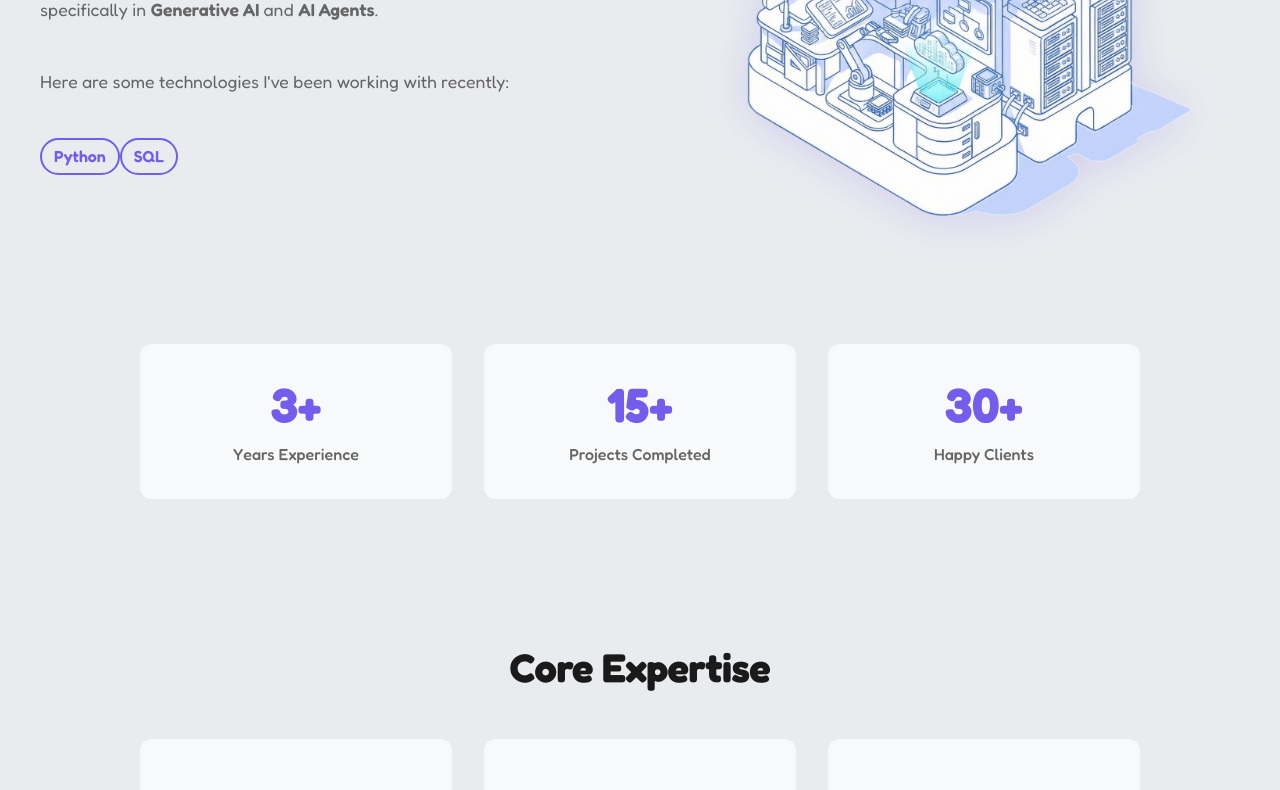
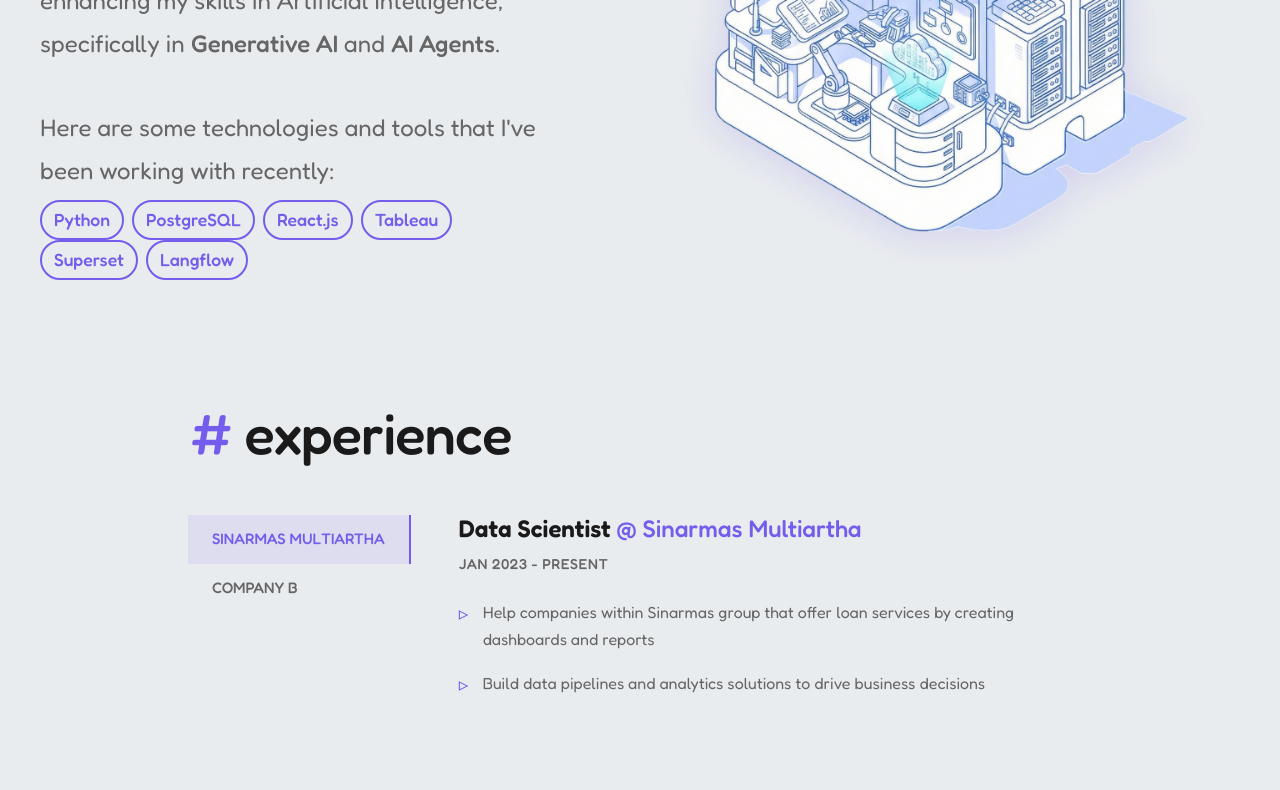
Before and after one commit to necromet/web-portfolio, a React (Vite) app: page / in a window 1280 px wide. Shown: the part 1160-1950 px from the top of the page. Built offline with nearby package versions, Linux system fonts and the light colour scheme; a web font is replaced by a local one.

Commit message:
Added experience section, haven't added experiences

```diff
--- a/src/components/MediaNavigation.css
+++ b/src/components/MediaNavigation.css
@@ -2,6 +2,7 @@
   display: flex;
   align-items: center;
   gap: 0.5rem;
+  margin-left: auto;
 }
 
 .media-navigation {
--- a/src/components/MediaNavigation.jsx
+++ b/src/components/MediaNavigation.jsx
@@ -34,6 +34,19 @@
           </svg>
         </span>
       </a>
+
+      <a
+        href="mailto:edwardrenaldi219@gmail.com"
+        className="media-navigation media-link"
+        aria-label="Send email"
+        title="Send Email"
+      >
+        <span className="media-icon">
+          <svg viewBox="0 0 24 24" width="20" height="20" fill="currentColor">
+            <path d="M20 4H4c-1.1 0-1.99.9-1.99 2L2 18c0 1.1.9 2 2 2h16c1.1 0 2-.9 2-2V6c0-1.1-.9-2-2-2zm0 4l-8 5-8-5V6l8 5 8-5v2z"></path>
+          </svg>
+        </span>
+      </a>
     </div>
   );
 }
--- a/src/components/Navigation.css
+++ b/src/components/Navigation.css
@@ -16,8 +16,9 @@
   margin: 0 auto;
   padding: 0.5rem;
   display: flex;
-  justify-content: space-between;
+  justify-content: flex-start;
   align-items: center;
+  gap: 2rem;
 }
 
 .nav-logo {
--- a/src/components/Navigation.jsx
+++ b/src/components/Navigation.jsx
@@ -15,7 +15,7 @@
     <nav className="navigation">
       <div className="nav-container">
         <Link to="/" className="nav-logo">
-          ER Portfolio
+          Edward R
         </Link>
 
         <div className="nav-right">
@@ -53,9 +53,9 @@
               </Link>
             </li>
           </ul>
-          <MediaNavigator />
-          <ThemeToggle />
         </div>
+        <MediaNavigator />
+        <ThemeToggle />
       </div>
     </nav>
   );
--- a/src/components/TechTag.css
+++ b/src/components/TechTag.css
@@ -1,5 +1,6 @@
 /* Technology Tag Styles */
 .tech-tag {
+  margin-right: 0.5rem;
   display: inline-flex;
   align-items: center;
   gap: 0.4rem;
@@ -9,7 +10,8 @@
   border: 2px solid var(--primary-color);
   border-radius: 20px;
   transition: all 0.2s ease;
-  font-weight: 600;
+  font-size: 1.1rem;
+  font-weight: 500;
 }
 
 .tech-icon {
--- a/src/index.css
+++ b/src/index.css
@@ -38,7 +38,7 @@
 
 /* Dark Mode Colors */
 [data-theme='dark'] {
-  --primary-color: #695bff;
+  --primary-color: #948aff;
   --primary-dark: #6246ea;
   --text-primary: #e9ecef;
   --text-secondary: #adb5bd;
--- a/src/pages/Home.css
+++ b/src/pages/Home.css
@@ -25,7 +25,7 @@
 }
 
 .hero-image {
-  flex: 0 0 600px;
+  flex: 0 0 40rem;
   animation: fadeInLeft 0.8s ease-out;
 }
 
@@ -60,7 +60,7 @@
 }
 
 .hero-description {
-  font-size: 1.1rem;
+  font-size: 1.5rem;
   color: var(--text-secondary);
   line-height: 1.8;
   margin-bottom: 2.5rem;
@@ -69,15 +69,25 @@
   margin-right: auto;
 }
 
+.hero-description-wo-margin {
+  font-size: 1.5rem;
+  color: var(--text-secondary);
+  line-height: 1.8;
+  margin-bottom: 0.5rem;
+  max-width: 600px;
+  margin-left: auto;
+  margin-right: auto;
+}
+
 .hero-description-bold {
-  font-size: 1.1rem;
+  font-size: 1.5rem;
   color: var(--text-secondary);
   line-height: 1.8;
   margin-bottom: 2.5rem;
-  max-width: 600px;
+  max-width: 6600px;
   margin-left: auto;
   margin-right: auto;
-  font-weight:600;
+  font-weight:500;
 }
 
 .hero-cta {
@@ -131,6 +141,105 @@
   padding-left: 4rem 2rem;
   padding-right: 4rem 2rem;
   /* background: var(--bg-tertiary); */
+}
+
+/* Experience Section */
+.experience {
+  min-height: calc(100vh - 80px);
+  display: flex;
+  align-items: top;
+  justify-content: center;
+  padding: 120px 2rem 4rem;
+}
+
+.experience-wrapper {
+  max-width: 900px;
+  width: 100%;
+}
+
+.experience-container {
+  display: flex;
+  gap: 3rem;
+  margin-top: 3rem;
+}
+
+.company-list {
+  list-style: none;
+  padding: 0;
+  margin: 0;
+  /* border-left: 2px solid var(--text-secondary); */
+  min-width: 180px;
+}
+
+.company-list li {
+  padding: 0.75rem 1.5rem;
+  cursor: pointer;
+  color: var(--text-secondary);
+  font-size: 0.95rem;
+  font-weight: 500;
+  transition: all 0.3s ease;
+  border-right: 2px solid transparent;
+  margin-left: -2px;
+  white-space: nowrap;
+}
+
+.company-list li:hover {
+  background: rgba(116, 92, 236, 0.05);
+  color: var(--primary-color);
+}
+
+.company-list li.active {
+  color: var(--primary-color);
+  background: rgba(116, 92, 236, 0.1);
+  border-right: 2px solid var(--primary-color);
+}
+
+.experience-content {
+  flex: 1;
+}
+
+.exp-role {
+  font-size: 1.5rem;
+  font-weight: 600;
+  color: var(--text-primary);
+  margin-bottom: 0.5rem;
+}
+
+.exp-company {
+  color: var(--primary-color);
+  font-weight: 500;
+}
+
+.exp-date {
+  font-size: 0.9rem;
+  color: var(--text-secondary);
+  margin-bottom: 1.5rem;
+  font-weight: 500;
+  letter-spacing: 0.5px;
+}
+
+.exp-points {
+  list-style: none;
+  padding: 0;
+  margin: 0;
+}
+
+.exp-points li {
+  position: relative;
+  padding-left: 1.5rem;
+  margin-bottom: 1rem;
+  color: var(--text-secondary);
+  line-height: 1.7;
+  font-size: 1rem;
+}
+
+.exp-points li::before {
+  content: '▹';
+  position: absolute;
+  left: 0;
+  color: var(--primary-color);
+  font-size: 1.2rem;
+  line-height: 1.5;
 }
 
 /* Buttons */
@@ -318,6 +427,32 @@
   .stat-number {
     font-size: 2.5rem;
   }
+
+  .experience-container {
+    flex-direction: column;
+    gap: 2rem;
+  }
+
+  .company-list {
+    display: flex;
+    overflow-x: auto;
+    border-left: none;
+    border-bottom: 2px solid var(--text-secondary);
+    min-width: auto;
+  }
+
+  .company-list li {
+    border-left: none;
+    border-bottom: 2px solid transparent;
+    margin-left: 0;
+    margin-bottom: -2px;
+    padding: 0.75rem 1rem;
+  }
+
+  .company-list li.active {
+    border-left: none;
+    border-bottom: 2px solid var(--primary-color);
+  }
 }
 
 @media (max-width: 480px) {
--- a/src/pages/Home.jsx
+++ b/src/pages/Home.jsx
@@ -1,3 +1,4 @@
+import { useState } from 'react';
 import { Link } from 'react-router-dom';
 import TechTag from '../components/TechTag';
 import './Home.css';
@@ -7,6 +8,28 @@
  * Hero section with professional introduction and call-to-action
  */
 function Home() {
+  const [activeCompany, setActiveCompany] = useState('Sinarmas Multiartha');
+
+  const experiences = {
+    'Sinarmas Multiartha': {
+      role: 'Data Scientist',
+      company: 'Sinarmas Multiartha',
+      date: 'JAN 2023 - PRESENT',
+      points: [
+        'Help companies within Sinarmas group that offer loan services by creating dashboards and reports',
+        'Build data pipelines and analytics solutions to drive business decisions'
+      ]
+    },
+    'Company B': {
+      role: 'Previous Role',
+      company: 'Company B',
+      date: '2021 - 2022',
+      points: ['Add your previous experience here']
+    }
+  };
+
+  const currentExp = experiences[activeCompany];
+
   return (
     <div className="home">
       <section id="intro" className="hero">
@@ -32,24 +55,65 @@
 
       <section id="about" className="about">
         <div className="hero-container">
-
           <div className="hero-content">
             <h1 className="hero-title" align="left">
               <span className="highlight">#</span> about me
             </h1>
             <p className="hero-description" align="left">
-              I am currently a <span className="hero-description-bold">Data Scientist</span> at <span className="highlight" style={{ fontWeight: 600 }}>Sinarmas Multiartha</span>, where I help companies within Sinarmas group that offer loan services by creating dashboards and reports. Outside of work, I enjoy exploring new technologies and enhancing my skills in Artificial Intelligence, specifically in <span className="hero-description-bold">Generative AI</span> and <span className="hero-description-bold">AI Agents</span>.
+              I am currently a <span className="hero-description-bold">Data Scientist</span> at <span className="highlight" style={{ fontWeight: 500 }}>Sinarmas Multiartha</span>, where I help companies within Sinarmas group that offer loan services by creating dashboards and reports. Outside of work, I enjoy exploring new technologies and enhancing my skills in Artificial Intelligence, specifically in <span className="hero-description-bold">Generative AI</span> and <span className="hero-description-bold">AI Agents</span>.
             </p>
-            <p className="hero-description" align="left">
-              Here are some technologies I've been working with recently:
+            <p className="hero-description-wo-margin" align="left">
+              Here are some technologies and tools that I've been working with recently:
             </p>
             <TechTag className="tech-tag">Python</TechTag>
-            <TechTag className="tech-tag">SQL</TechTag>
+            <TechTag className="tech-tag">PostgreSQL</TechTag>
+            <TechTag className="tech-tag">React.js</TechTag>
+            <TechTag className="tech-tag">Tableau</TechTag>
+            <TechTag className="tech-tag">Superset</TechTag>
+            <TechTag className="tech-tag">Langflow</TechTag>
             <div style={{ textAlign: 'left'}}>
             </div>
           </div>
           <div className="hero-image">
             <img src="./src/assets/Hero Image ER.png" alt="AI Technology" />
+          </div>
+        </div>
+      </section>
+
+      {/* Experience Section */}
+      <section id="experience" className="experience">
+        <div className="experience-wrapper">
+          <h1 className="hero-title" align="left">
+            <span className="highlight">#</span> experience
+          </h1>
+
+          <div className="experience-container">
+            {/* LEFT - Company List */}
+            <ul className="company-list">
+              {Object.keys(experiences).map((company) => (
+                <li
+                  key={company}
+                  className={activeCompany === company ? 'active' : ''}
+                  onClick={() => setActiveCompany(company)}
+                >
+                  {company.toUpperCase()}
+                </li>
+              ))}
+            </ul>
+
+            {/* RIGHT - Experience Details */}
+            <div className="experience-content">
+              <h3 className="exp-role">
+                {currentExp.role} <span className="exp-company">@ {currentExp.company}</span>
+              </h3>
+              <p className="exp-date">{currentExp.date}</p>
+
+              <ul className="exp-points">
+                {currentExp.points.map((text, i) => (
+                  <li key={i}>{text}</li>
+                ))}
+              </ul>
+            </div>
           </div>
         </div>
       </section>
```
